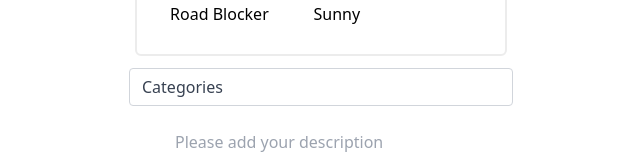
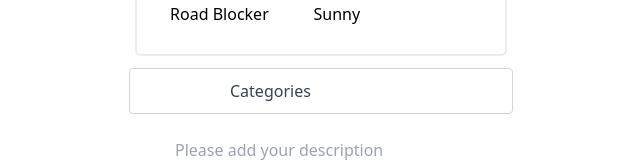
Before and after one commit to IvanDuran02/curlybraces-CityFi, a Next.js app: page /photoinfo in a window 1280 px wide. Shown: the part 532-696 px from the top of the page, without its empty margins (319-959 px from the left). Built offline with nearby package versions, Linux system fonts and the light colour scheme.

Commit message:
fixing the drop down

```diff
--- a/pages/photoinfo.js
+++ b/pages/photoinfo.js
@@ -1,7 +1,8 @@
 import React from "react";
 
 const photoinfo = () => {
-  return (
+   let selectedCategory = 0
+   return (
     <div className="flex flex-col justify-start items-center">
       <div className="py-2 px-2">
         <img
@@ -72,11 +73,11 @@ const photoinfo = () => {
     <div>
     <div className="flex justify-center p-3">
   <div className="mb-3 xl:w-96">
-    <select className="form-select appearance-none
+    <select  defaultValue={selectedCategory} className="form-select appearance-none
       block
       w-full
-      px-3
-      py-1.5
+      px-[100px]
+      py-2.5
       text-base
       font-normal
       text-gray-700
@@ -87,11 +88,11 @@ const photoinfo = () => {
       ease-in-out
       m-0
       focus:text-gray-700 focus:bg-white focus:border-blue-600 focus:outline-none" aria-label="Default select example">
-        <option select>Categories
-</option>
+        <option value="0" className="categories" >Categories</option>
+
         <option value="1">Hazards</option>
         <option value="2">Residential</option>
-        <option value="3">Stree</option>
+        <option value="3">Street</option>
     </select>
   </div>
 </div>
```
